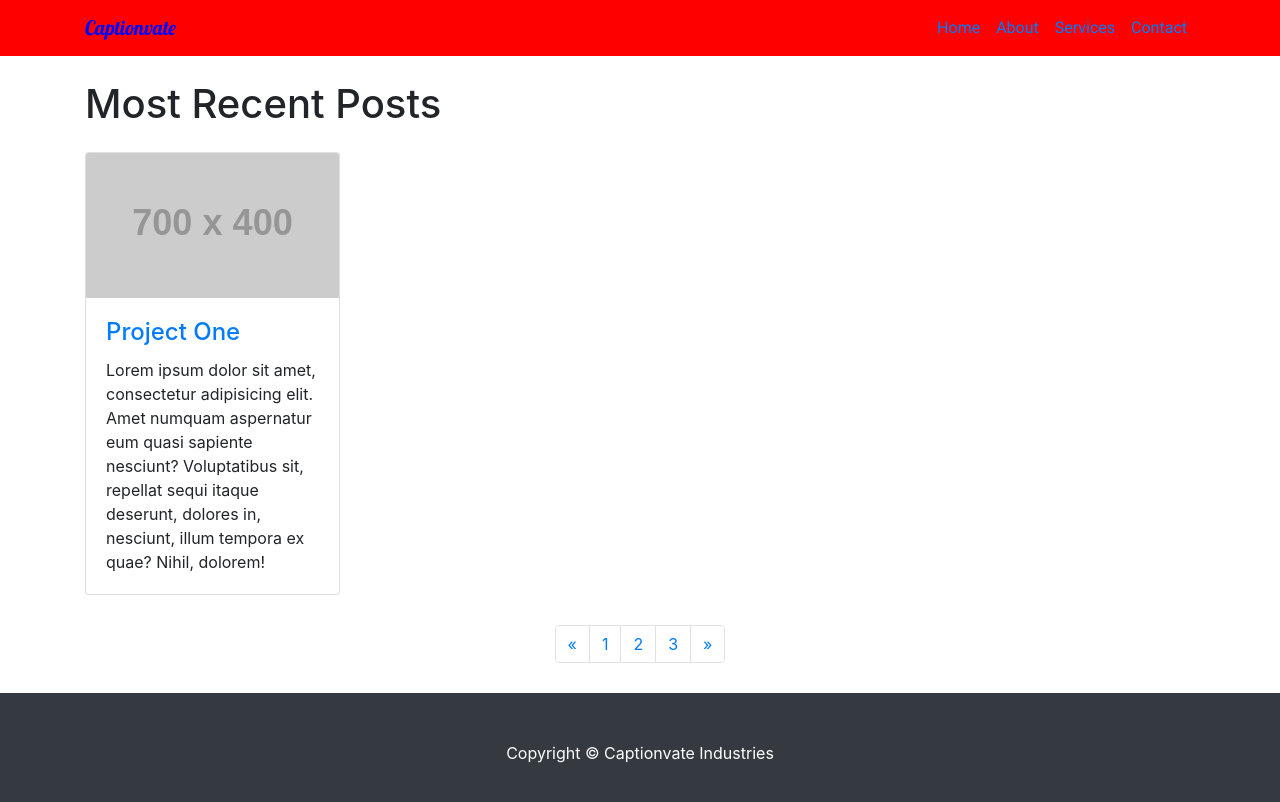
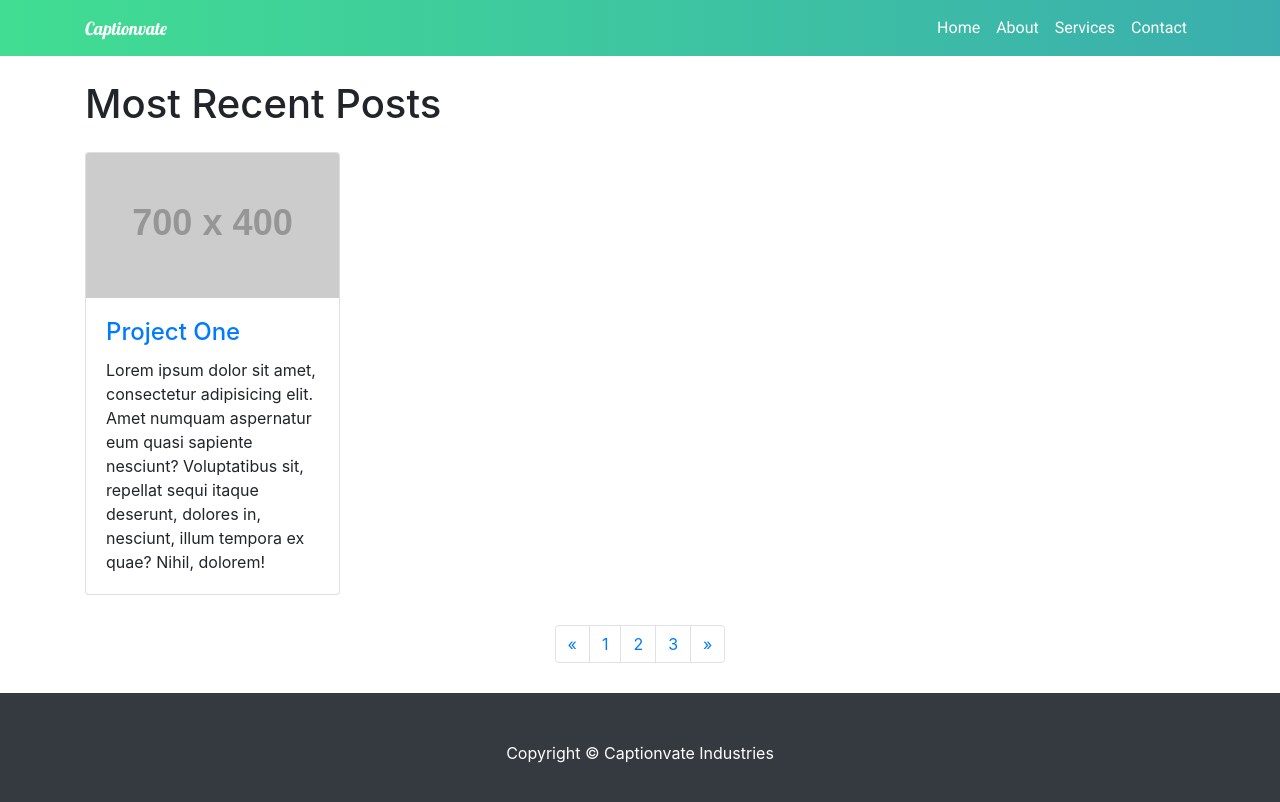
Before and after one commit to yanesroann/spartahacks2018, a website: page index.html in a window 1280 px wide. Drawn offline with Linux system fonts and the light colour scheme; placeholder pictures from the web are drawn by us.

Commit message:
navbar test

```diff
--- a/css/4-col-portfolio.css
+++ b/css/4-col-portfolio.css
@@ -23,15 +23,17 @@ body {
 }
 
 .navbar {
-  background-color: red;
+  background: linear-gradient(to right, #41DD92, #3AAEAE);
 }
 .navbar-brand {
-  color: blue;
+  color: white;
 }
 
 .navbar-brand {
   font-family: 'Lobster', cursive;
+  font-size: 18px;
 }
 .nav-link {
   font-family: 'Roboto', sans-serif;
+  color: white;
 }
```
